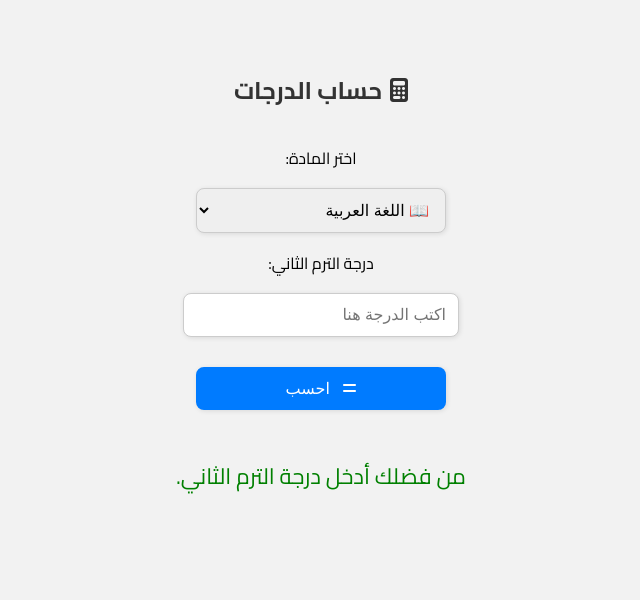
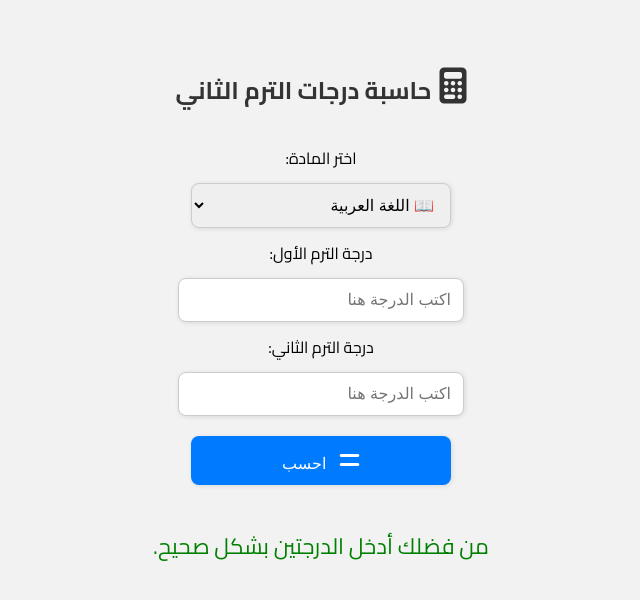
Before and after one commit to omar2006-gif/grades-calculator, a plain HTML site: page index.html in a window 1280 px wide. Both pictures are taken after a click on the button "احسب". Shown: the whole page, without its empty margins (319-959 px from the left). Drawn offline with Linux system fonts and the light colour scheme.

Commit message:
Update index.html

```diff
--- a/index.html
+++ b/index.html
@@ -20,12 +20,12 @@
     }
 
     select, input, button {
-      margin: 15px;
+      margin: 10px;
       padding: 12px;
       font-size: 16px;
       border: 1px solid #ccc;
       border-radius: 8px;
-      width: 250px;
+      width: 260px;
       box-shadow: 1px 1px 5px rgba(0,0,0,0.1);
     }
 
@@ -49,12 +49,13 @@
 
     .icon {
       margin-left: 8px;
+      font-size: 1.5em;
     }
   </style>
 </head>
 <body>
 
-  <h2><i class="fa-solid fa-calculator icon"></i>حساب الدرجات</h2>
+  <h2><i class="fa-solid fa-calculator icon"></i>حاسبة درجات الترم الثاني</h2>
 
   <label for="subject">اختر المادة:</label><br>
   <select id="subject">
@@ -65,6 +66,9 @@
     <option value="social">&#x1F5FA; الدراسات</option>
   </select><br>
 
+  <label for="firstTerm">درجة الترم الأول:</label><br>
+  <input type="number" id="firstTerm" placeholder="اكتب الدرجة هنا"><br>
+
   <label for="secondTerm">درجة الترم الثاني:</label><br>
   <input type="number" id="secondTerm" placeholder="اكتب الدرجة هنا"><br>
 
@@ -73,25 +77,26 @@
   <div class="result" id="result"></div>
 
   <script>
-    const subjects = {
-      arabic: { factor: 2.5, firstTerm: 93 },
-      math: { factor: 3.3333333, firstTerm: 93 },
-      english: { factor: 3.0, firstTerm: 98 },
-      science: { factor: 5.0, firstTerm: 94 },
-      social: { factor: 5.0, firstTerm: 93 }
+    const subjectFactors = {
+      arabic: 2.5,
+      math: 3.33,
+      english: 3.0,
+      science: 5.0,
+      social: 5.0
     };
 
     function calculate() {
       const subjectKey = document.getElementById("subject").value;
+      const firstTerm = parseFloat(document.getElementById("firstTerm").value);
       const secondTerm = parseFloat(document.getElementById("secondTerm").value);
 
-      if (isNaN(secondTerm)) {
-        document.getElementById("result").innerText = "من فضلك أدخل درجة الترم الثاني.";
+      if (isNaN(firstTerm) || isNaN(secondTerm)) {
+        document.getElementById("result").innerText = "من فضلك أدخل الدرجتين بشكل صحيح.";
         return;
       }
 
-      const subject = subjects[subjectKey];
-      const result = (subject.factor * secondTerm) - subject.firstTerm;
+      const factor = subjectFactors[subjectKey];
+      const result = (factor * secondTerm) - firstTerm;
 
       document.getElementById("result").innerText = `✅ النتيجة النهائية: ${result.toFixed(2)}`;
     }
```
